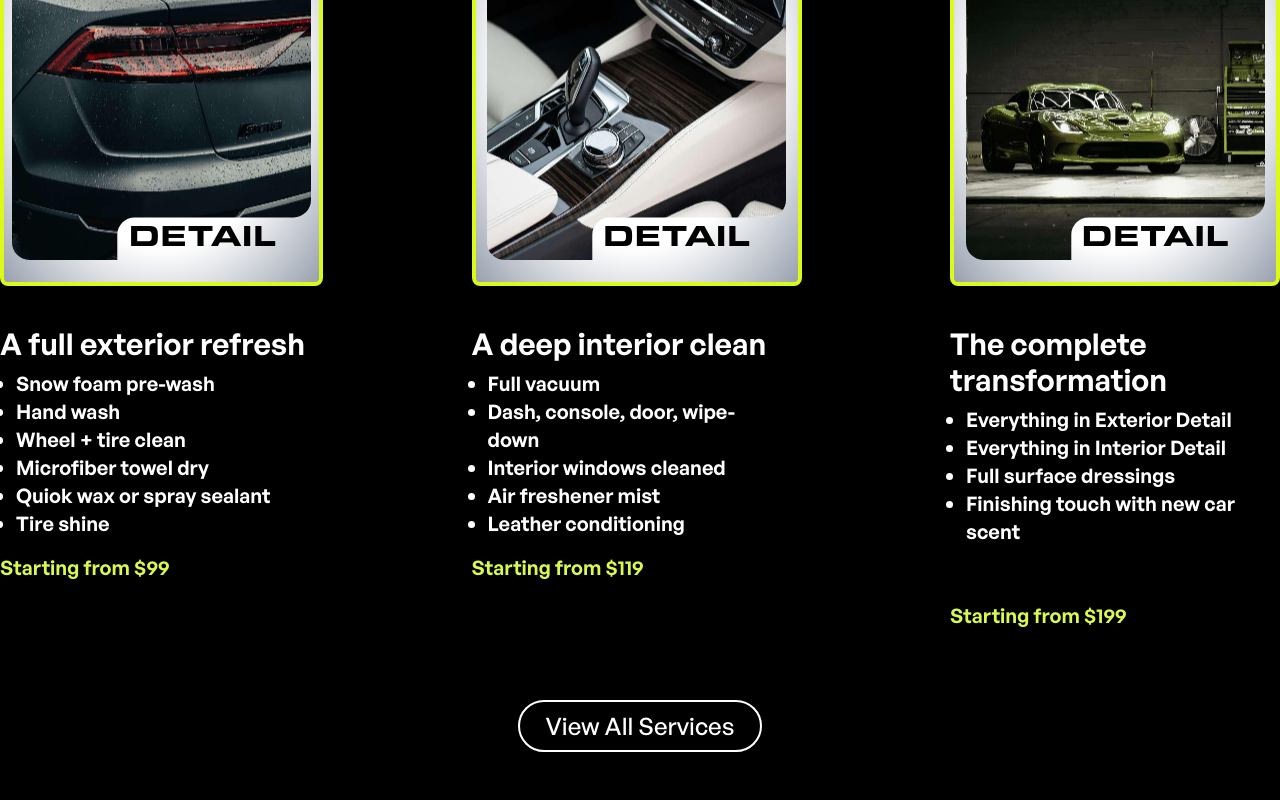
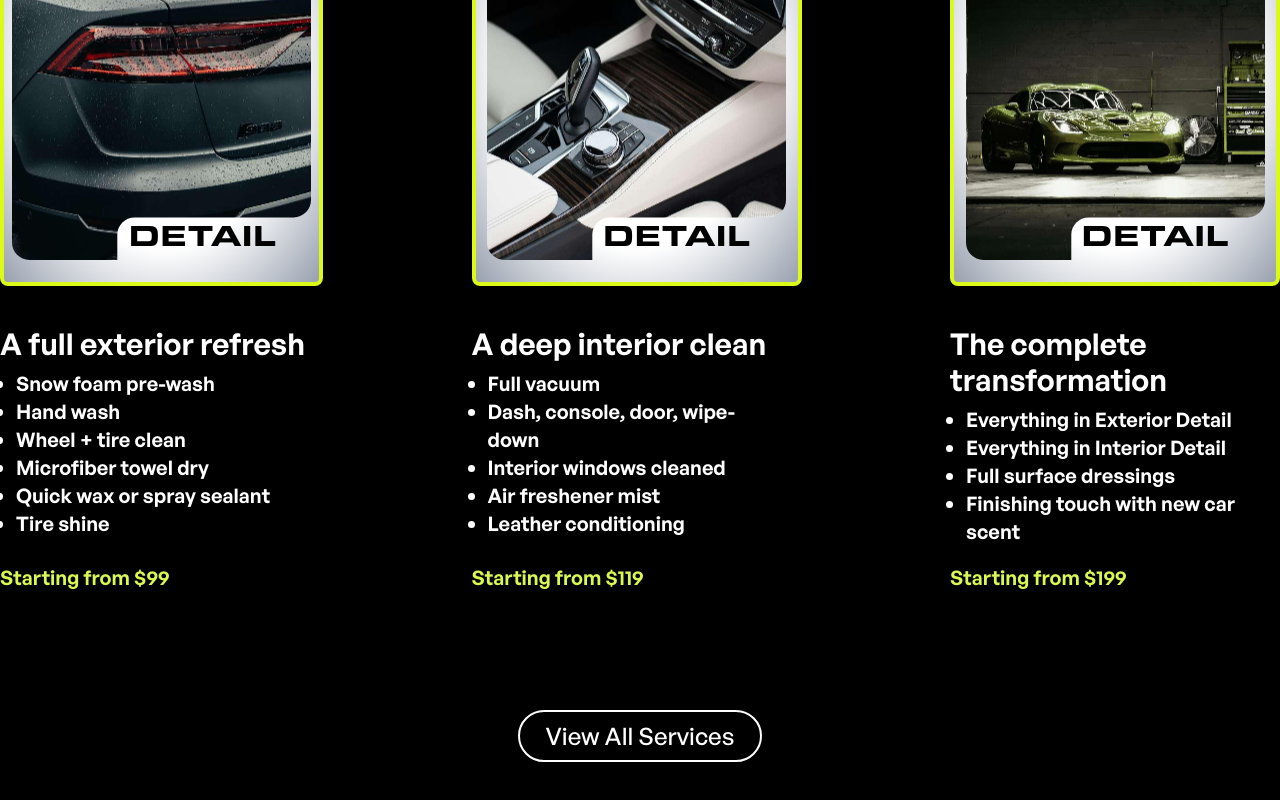
Before and after one commit to lucassdantas/pure_detail_website, a Next.js app: page / in a window 1280 px wide. Shown: the part 856-1656 px from the top of the page. Built offline with nearby package versions, Linux system fonts and the light colour scheme.

Commit message:
change price of one service and fix alignment

```diff
--- a/src/app/components/ServiceCard.tsx
+++ b/src/app/components/ServiceCard.tsx
@@ -37,9 +37,9 @@ return(
   </Title>
 )
 }
-export const ServiceCard = ({upperText, bottomText, title, detailsList, priceText, btnText, imgUrl, category, hasButton = true}:ServiceCardProps) => {
+export const ServiceCard = ({upperText, bottomText, title, detailsList, priceText, btnText, imgUrl, category, hasButton = true, isHighlightedService = false}:ServiceCardProps) => {
   return (
-    <div className='service-card min-h-full flex flex-col justify-between max-w-[330px] z-0' id={title.replace(' ', '-').toLowerCase()}>
+    <div className={`service-card ${isHighlightedService? 'min-h-[750px]':'min-h-full '} h-full justify-between flex flex-col max-w-[330px] z-0`} id={title.replace(' ', '-').toLowerCase()}>
 
       <div className=''>
         <div className={`w-full relative flex flex-col items-center p-2  border-4 border-accent-yellow bg-radial from-white from-60% to-gray-400 rounded-lg text-black mb-10`}>
--- a/src/app/page.tsx
+++ b/src/app/page.tsx
@@ -29,6 +29,7 @@ export default function Home() {
                 upperText={service.upperText}
                 key={'home'+service.title}
                 hasButton={false}
+                isHighlightedService={true}
               />
             )
           })}
--- a/src/app/types/ServiceType.d.ts
+++ b/src/app/types/ServiceType.d.ts
@@ -7,6 +7,7 @@ export type ServiceType = {
   btnText:string,
   imgUrl:string,
   category:string;
+  isHighlightedService?:boolean;
 }
 
 export type FeaturedServicesType = {
--- a/src/app/utils/services/index.tsx
+++ b/src/app/utils/services/index.tsx
@@ -11,7 +11,7 @@ export const allServices:ServiceType[] = [
       'Hand wash',
       'Wheel + tire clean',
       'Microfiber towel dry',
-      'Quiok wax or spray sealant',
+      'Quick wax or spray sealant',
       'Tire shine'
     ],
     priceText:'Starting from $99',
@@ -60,7 +60,7 @@ export const allServices:ServiceType[] = [
       'Machine polish',
       'UV sealant finish',
     ],
-    priceText:'$119',
+    priceText:'$99',
     btnText:'Book Headlight Restoration',
     imgUrl:servicesImgsDirectory+'/headlight-restoration.jpg',
     category:'Restoration & revival'
```
